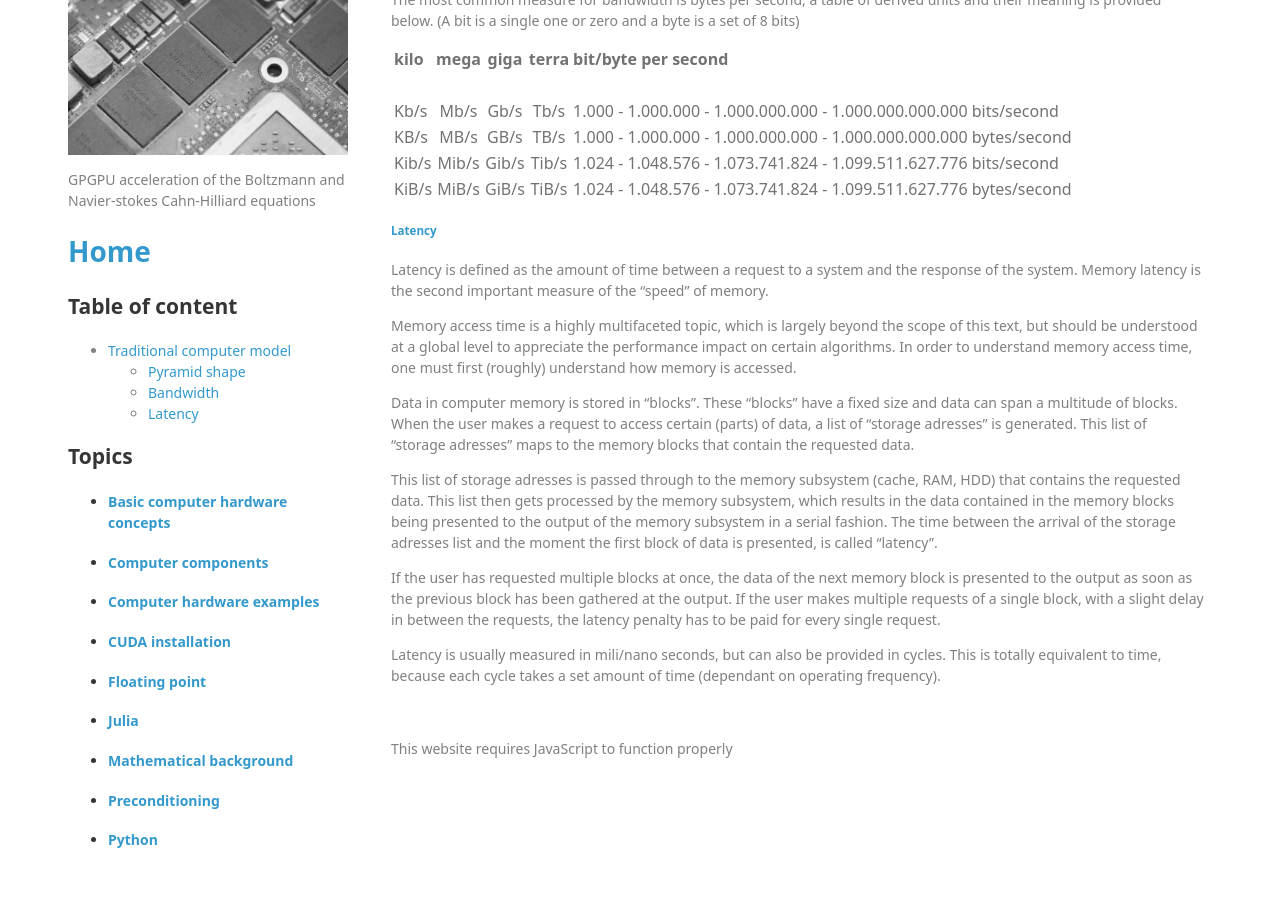
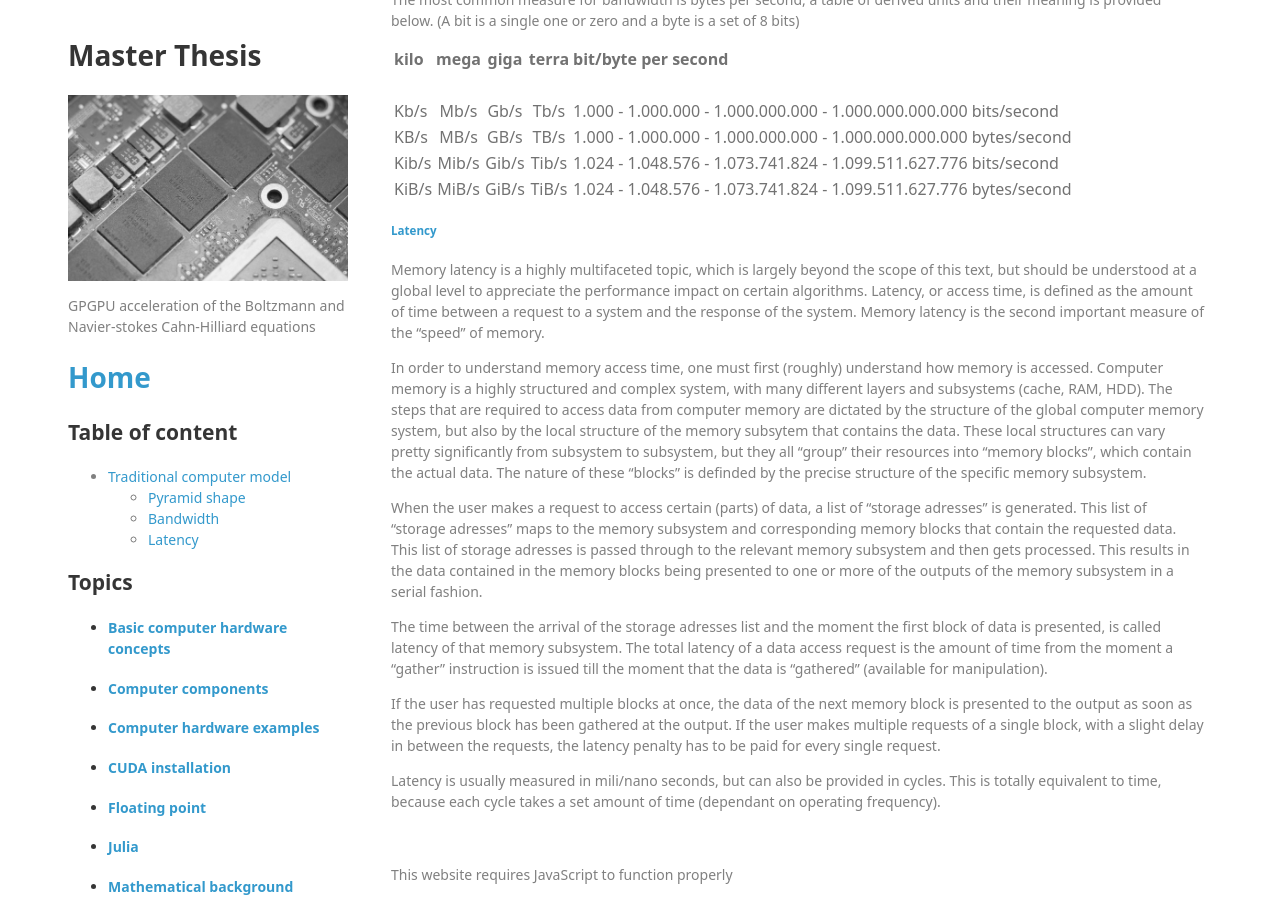
Before and after one commit to lucasbekker/lucasbekker.github.io, a Jekyll site: the page built from _sections/Basic_computer_hardware_concepts.md, in a window 1280 px wide and 900 px high, scrolled down 1093 px. Built offline with Jekyll 4.4.1, drawn with Linux system fonts in a browser that asks for light colours; nearby versions of some CDN libraries.

Commit message:
improve latency subsection

```diff
--- a/_sections/Basic_computer_hardware_concepts.md
+++ b/_sections/Basic_computer_hardware_concepts.md
@@ -33,13 +33,13 @@
 
 ##### [Latency](https://en.wikipedia.org/wiki/Latency_%28engineering%29)
 
-Latency is defined as the amount of time between a request to a system and the response of the system. Memory latency is the second important measure of the "speed" of memory.
+Memory latency is a highly multifaceted topic, which is largely beyond the scope of this text, but should be understood at a global level to appreciate the performance impact on certain algorithms. Latency, or access time, is defined as the amount of time between a request to a system and the response of the system. Memory latency is the second important measure of the "speed" of memory.
 
-Memory access time is a highly multifaceted topic, which is largely beyond the scope of this text, but should be understood at a global level to appreciate the performance impact on certain algorithms. In order to understand memory access time, one must first (roughly) understand how memory is accessed.
+In order to understand memory access time, one must first (roughly) understand how memory is accessed. Computer memory is a highly structured and complex system, with many different layers and subsystems (cache, RAM, HDD). The steps that are required to access data from computer memory are dictated by the structure of the global computer memory system, but also by the local structure of the memory subsytem that contains the data. These local structures can vary pretty significantly from subsystem to subsystem, but they all "group" their resources into "memory blocks", which contain the actual data. The nature of these "blocks" is definded by the precise structure of the specific memory subsystem.
 
-Data in computer memory is stored in "blocks". These "blocks" have a fixed size and data can span a multitude of blocks. When the user makes a request to access certain (parts) of data, a list of "storage adresses" is generated. This list of "storage adresses" maps to the memory blocks that contain the requested data.
+When the user makes a request to access certain (parts) of data, a list of "storage adresses" is generated. This list of "storage adresses" maps to the memory subsystem and corresponding memory blocks that contain the requested data. This list of storage adresses is passed through to the relevant memory subsystem and then gets processed. This results in the data contained in the memory blocks being presented to one or more of the outputs of the memory subsystem in a serial fashion.
 
-This list of storage adresses is passed through to the memory subsystem (cache, RAM, HDD) that contains the requested data. This list then gets processed by the memory subsystem, which results in the data contained in the memory blocks being presented to the output of the memory subsystem in a serial fashion. The time between the arrival of the storage adresses list and the moment the first block of data is presented, is called "latency".
+The time between the arrival of the storage adresses list and the moment the first block of data is presented, is called latency of that memory subsystem. The total latency of a data access request is the amount of time from the moment a "gather" instruction is issued till the moment that the data is "gathered" (available for manipulation).
 
 If the user has requested multiple blocks at once, the data of the next memory block is presented to the output as soon as the previous block has been gathered at the output. If the user makes multiple requests of a single block, with a slight delay in between the requests, the latency penalty has to be paid for every single request.
 
```
